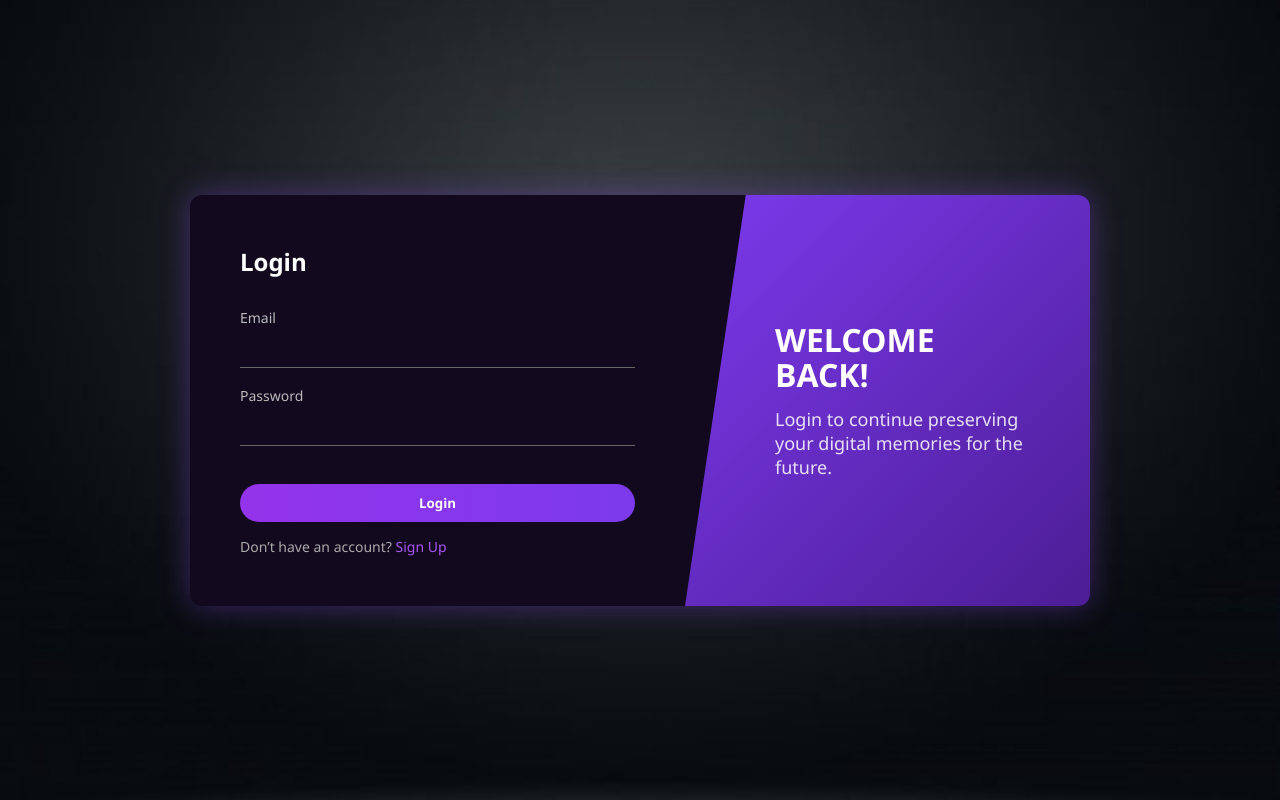
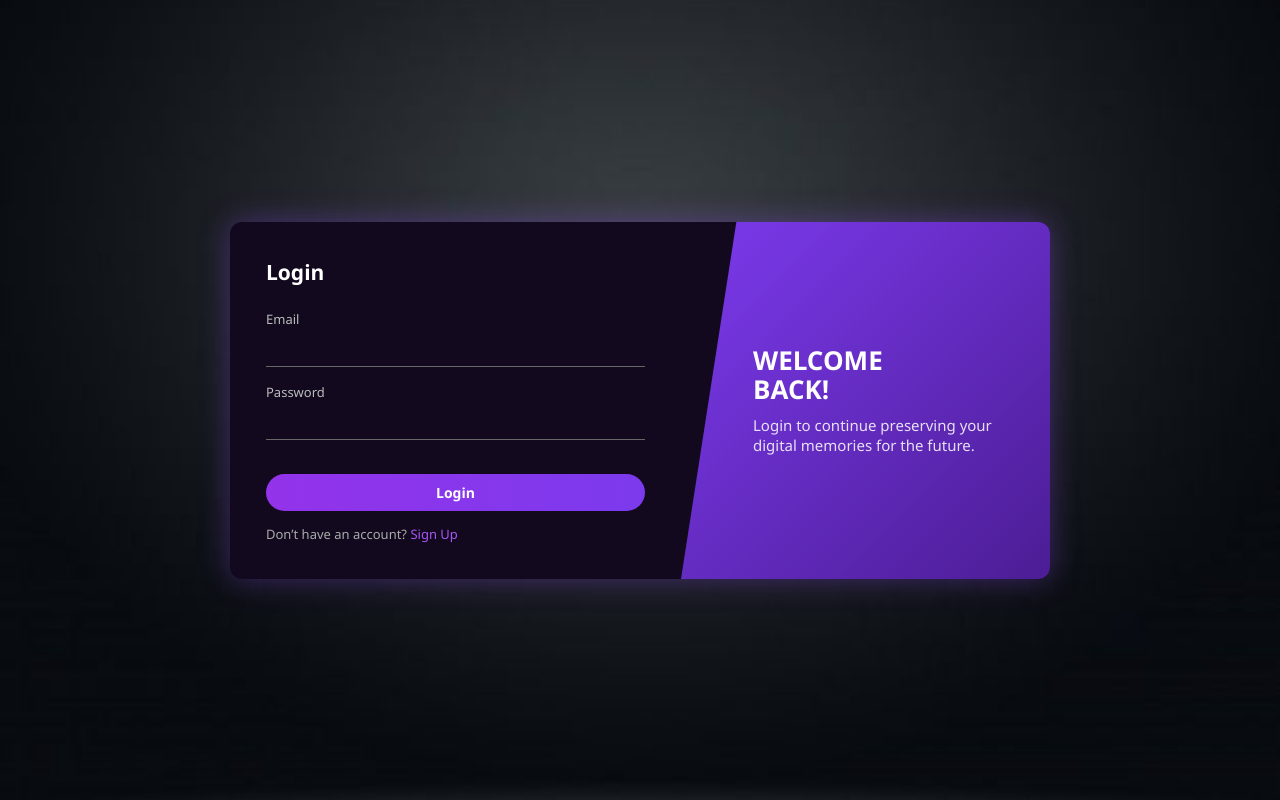
Before and after one commit to Rajat-0707/digitalFootprintTimeCapsule, a React (Vite) app in the folder DigitalFootprintTimeCapsule/: page /login in a window 1280 px wide. Built offline with nearby package versions, Linux system fonts and the light colour scheme.

Commit message:
fix sizing issue

```diff
--- a/DigitalFootprintTimeCapsule/src/css/login.css
+++ b/DigitalFootprintTimeCapsule/src/css/login.css
@@ -1,3 +1,7 @@
+html {
+    font-size: 14px;
+}
+
 .container {
     min-height: 100vh;
     display: flex;
@@ -11,7 +15,7 @@
 }
 
 .login-wrapper {
-    width: 900px;
+    width: min(820px, 92%);
     height: auto;
     display: flex;
     background: #12091f;
@@ -22,23 +26,23 @@
 
 .login-left {
     width: 55%;
-    padding: 50px;
+    padding: 36px;
     color: white;
 }
 
 .login-left h2 {
-    margin-bottom: 30px;
+    margin-bottom: 24px;
 }
 
 .form-group {
     display: flex;
     flex-direction: column;
-    margin-bottom: 18px;
+    margin-bottom: 16px;
 }
 
 .form-group label {
-    font-size: 14px;
-    margin-bottom: 6px;
+    font-size: 13px;
+    margin-bottom: 5px;
     color: #bbb;
 }
 
@@ -46,9 +50,10 @@
     background: transparent;
     border: none;
     border-bottom: 1px solid #666;
-    padding: 8px;
+    padding: 7px;
     color: white;
     outline: none;
+    font-size: 14px;
 }
 
 .form-group input:focus {
@@ -56,14 +61,15 @@
 }
 
 .login-left button {
-    margin-top: 20px;
-    padding: 10px;
+    margin-top: 18px;
+    padding: 9px;
     width: 100%;
     border-radius: 999px;
     border: none;
     background: linear-gradient(90deg, #9333ea, #7c3aed);
     color: white;
     font-weight: 600;
+    font-size: 14px;
     cursor: pointer;
 }
 
@@ -72,8 +78,8 @@
 }
 
 .signup-text {
-    margin-top: 15px;
-    font-size: 14px;
+    margin-top: 14px;
+    font-size: 13px;
     color: #aaa;
 }
 
@@ -86,7 +92,7 @@
     width: 45%;
     background: linear-gradient(135deg, #7c3aed, #4c1d95);
     clip-path: polygon(15% 0, 100% 0, 100% 100%, 0 100%);
-    padding: 60px 40px;
+    padding: 42px 32px;
     color: white;
     display: flex;
     flex-direction: column;
@@ -94,16 +100,16 @@
 }
 
 .login-right h1 {
-    font-size: 32px;
+    font-size: 26px;
     line-height: 1.1;
-    margin-bottom: 15px;
-    margin-left: 50px;
+    margin-bottom: 12px;
+    margin-left: 40px;
 }
 
 .login-right p {
-    font-size: 18px;
+    font-size: 15px;
     opacity: 0.85;
-    margin-left: 50px;
+    margin-left: 40px;
 }
 
 @media (max-width: 768px) {
@@ -162,10 +168,9 @@
     }
 }
 
-
 .signup-left {
     width: 55%;
-    padding: 50px;
+    padding: 36px;
 }
 
 .signup-right {
@@ -182,7 +187,6 @@
     margin-top: 1px;
 }
 
-
 .container {
     animation: fadeIn 0.7s ease forwards;
 }
@@ -195,7 +199,6 @@
         opacity: 1;
     }
 }
-
 
 .login-wrapper {
     animation: cardEnter 0.8s ease forwards;
@@ -211,7 +214,6 @@
         transform: translateY(0) scale(1);
     }
 }
-
 
 .login-left {
     animation: slideLeft 0.8s ease forwards;
@@ -244,7 +246,6 @@
     }
 }
 
-
 .form-group,
 .login-left button,
 .signup-left button {
@@ -255,8 +256,11 @@
 .form-group:nth-child(1) { animation-delay: 0.3s; }
 .form-group:nth-child(2) { animation-delay: 0.4s; }
 .form-group:nth-child(3) { animation-delay: 0.5s; }
+
 .login-left button,
-.signup-left button { animation-delay: 0.65s; }
+.signup-left button {
+    animation-delay: 0.65s;
+}
 
 @keyframes fadeUp {
     from {
@@ -269,7 +273,6 @@
     }
 }
 
-
 .login-wrapper {
     animation: cardEnter 0.9s ease forwards, glowPulse 1s ease 0.9s;
 }
```
